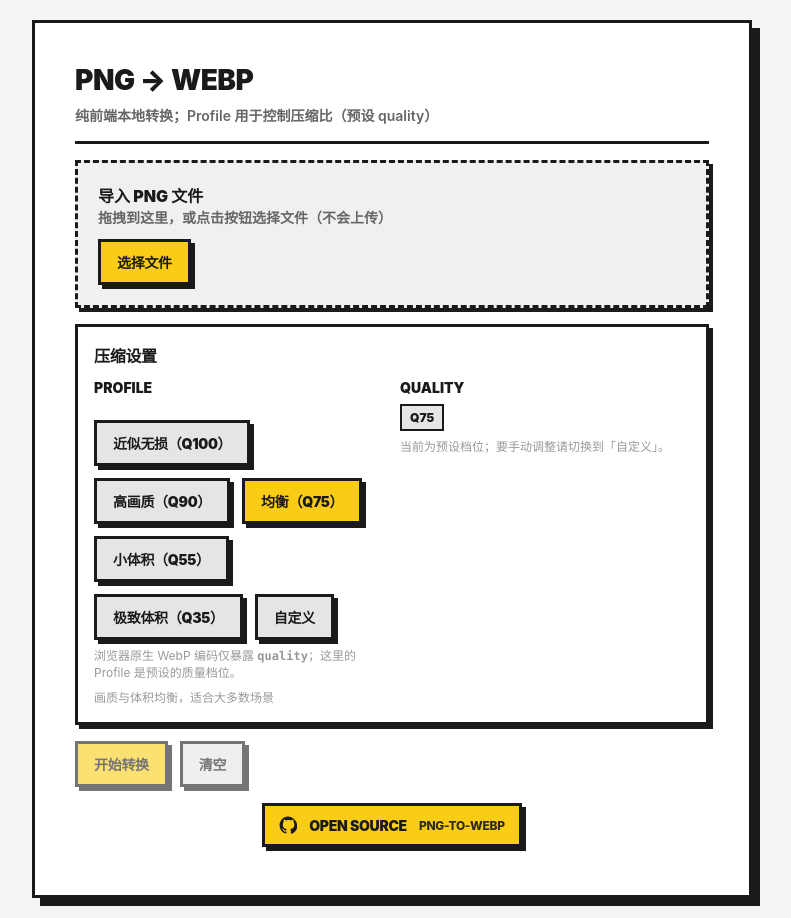
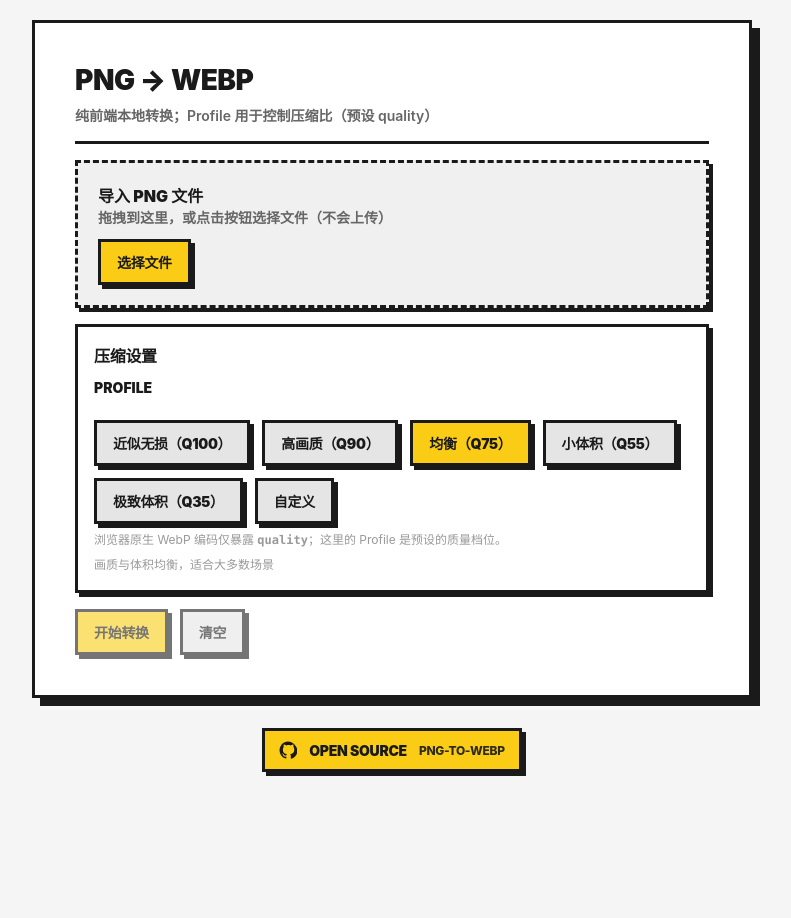
Before and after one commit to nicho810/image-to-webp, a React (Vite) app: page / in a window 1280 px wide. Shown: the whole page, without its empty margins (248-1039 px from the left). After the commit the page ends 800 px from the top, so only its background shows below. Built offline with nearby package versions, Linux system fonts and the light colour scheme.

Commit message:
update UI

```diff
--- a/src/App.tsx
+++ b/src/App.tsx
@@ -127,6 +127,8 @@ export default function App() {
   }, [])
 
   return (
+    <div className="vds-page">
+      <div className="vds-page__content">
         <AppShell title="PNG → WebP" subtitle="纯前端本地转换；Profile 用于控制压缩比（预设 quality）">
           {!supportsWebp ? (
             <Alert>
@@ -135,6 +137,8 @@ export default function App() {
           ) : null}
 
           <Dropzone accept="image/png" multiple disabled={!supportsWebp || busy} onFiles={addFiles} />
+
+          {items.length > 0 ? <ResultsTable items={items} busy={busy} onRemove={removeOne} /> : null}
 
           <ProfileSelector
             profileId={profileId}
@@ -151,10 +155,10 @@ export default function App() {
               清空
             </Button>
           </ActionsRow>
-
-      {items.length > 0 ? <ResultsTable items={items} busy={busy} onRemove={removeOne} /> : null}
+        </AppShell>
+      </div>
 
       <GithubLinkBanner href="https://github.com/" label="Open Source" repo="png-to-webp" />
-    </AppShell>
+    </div>
   )
 }
--- a/src/components/ProfileSelector.tsx
+++ b/src/components/ProfileSelector.tsx
@@ -10,11 +10,10 @@ type ProfileSelectorProps = {
 
 export function ProfileSelector({ profileId, customQuality, onChangeProfile, onChangeCustomQuality }: ProfileSelectorProps) {
   const selected = profileId === 'custom' ? null : WEBP_PROFILES.find(p => p.id === profileId) ?? null
-  const selectedQuality = profileId === 'custom' ? customQuality : Math.round((selected?.quality ?? 0.75) * 100)
 
   return (
     <Card title="压缩设置">
-      <div className="vds-grid vds-grid--2">
+      <div className="vds-grid">
         <div className="vds-field">
           <div className="vds-label" id="profile-label">
             Profile
@@ -49,12 +48,11 @@ export function ProfileSelector({ profileId, customQuality, onChangeProfile, onC
           {selected ? <p className="vds-help">{selected.description}</p> : null}
         </div>
 
+        {profileId === 'custom' ? (
           <div className="vds-field">
             <label className="vds-label" htmlFor="quality">
               Quality
             </label>
-          {profileId === 'custom' ? (
-            <>
             <div className="vds-rangeRow">
               <input
                 id="quality"
@@ -68,16 +66,8 @@ export function ProfileSelector({ profileId, customQuality, onChangeProfile, onC
               <span className="vds-badge">Q{customQuality}</span>
             </div>
             <p className="vds-help">仅在「自定义」模式生效，范围 0–100。</p>
-            </>
-          ) : (
-            <>
-              <div className="vds-rangeRow">
-                <span className="vds-badge vds-badge--neutral">Q{selectedQuality}</span>
           </div>
-              <p className="vds-help">当前为预设档位；要手动调整请切换到「自定义」。</p>
-            </>
-          )}
-        </div>
+        ) : null}
       </div>
     </Card>
   )
--- a/src/vibe-design-system/components/components.css
+++ b/src/vibe-design-system/components/components.css
@@ -6,6 +6,16 @@
   border-radius: 0;
   box-shadow: 8px 8px 0 var(--vds-color-border);
   padding: 40px;
+}
+
+.vds-page {
+  min-height: calc(100vh - 40px);
+  display: flex;
+  flex-direction: column;
+}
+
+.vds-page__content {
+  flex: 1;
 }
 
 .vds-appShell__header {
```
Also changed, not shown: 5 other files (tests, documents, lock files or other folders). Lines whose indentation alone changed are shown as unchanged.
